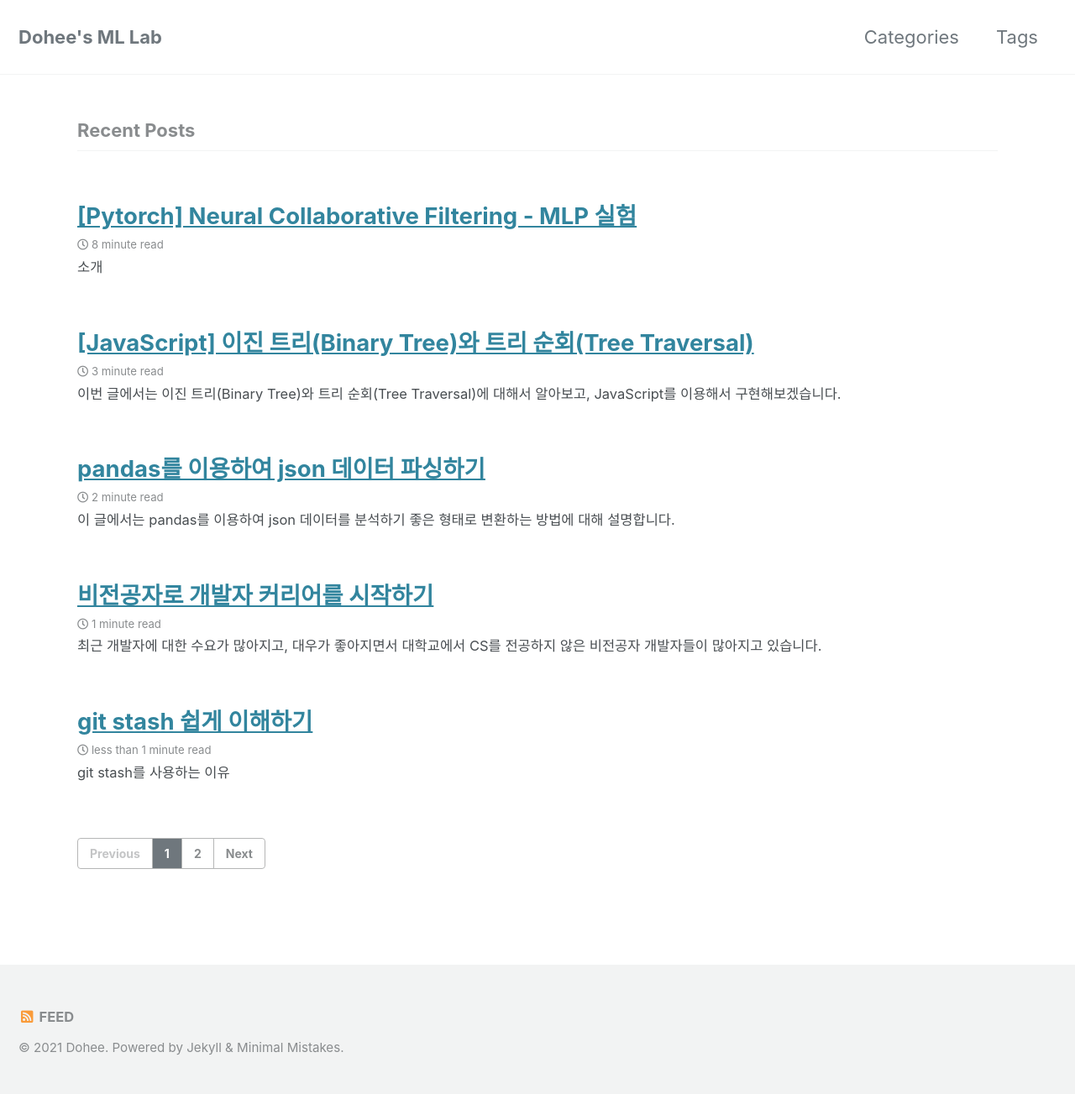
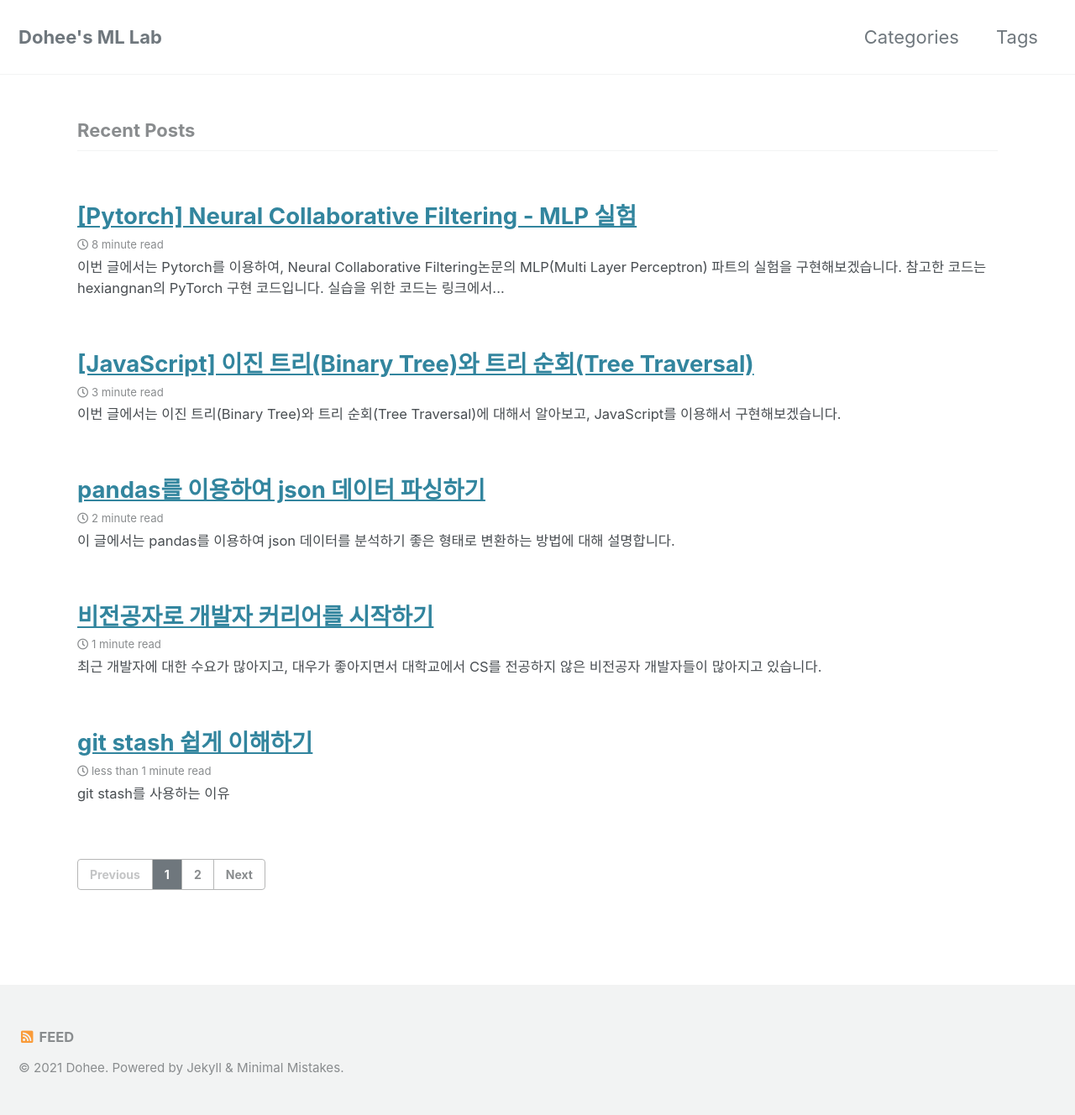
Before and after one commit to doheelab/doheelab.github.io, a Jekyll site: the page built from index.html, in a window 1280 px wide. Shown: the whole page at 84% size. Built offline with Jekyll 4.4.1, drawn with Linux system fonts in a browser that asks for light colours; cached includes are drawn as plain includes; the list of posts is cut into pages by our own code; before the commit the page ends 1303 px from its top, so only the background shows below that.

Commit message:
update ncf_mlp.md

```diff
--- a/_posts/2021-03-28-ncf_mlp.md
+++ b/_posts/2021-03-28-ncf_mlp.md
@@ -4,8 +4,6 @@ date: 2021-03-28 09:00:00 -0400
 categories: recommender-system
 tags: [recommender-system, machine-learning, pytorch, tensorboard, collaborative-filtering, mlp, neural-network]
 ---
-
-## 소개
 
 이번 글에서는 **Pytorch**를 이용하여, Neural Collaborative Filtering논문의 **MLP**(Multi Layer Perceptron) 파트의 실험을 구현해보겠습니다. 참고한 코드는
 `hexiangnan`의 `PyTorch` 구현 [코드](https://github.com/hexiangnan/neural_collaborative_filtering)입니다. 실습을 위한 코드는 [링크](https://github.com/doheelab/NCF)에서 확인하실 수 있습니다.
@@ -484,6 +482,10 @@ End. Best epoch 019: HR = 0.690, NDCG = 0.414
 
 ## 참고자료
 
-[1] [Neural Collaborative Filtering](https://arxiv.org/abs/1708.05031)
+[1] [실습 코드 링크](https://github.com/doheelab/NCF)
 
-[2] [A pytorch GPU implementation of He et al.](https://github.com/guoyang9/NCF)
+[2] [Neural Collaborative Filtering](https://arxiv.org/abs/1708.05031)
+
+[3] [A pytorch GPU implementation of He et al.](https://github.com/guoyang9/NCF)
+
+[4] [movielens 데이터 셋](https://files.grouplens.org/datasets/movielens/ml-1m-README.txt)
```
